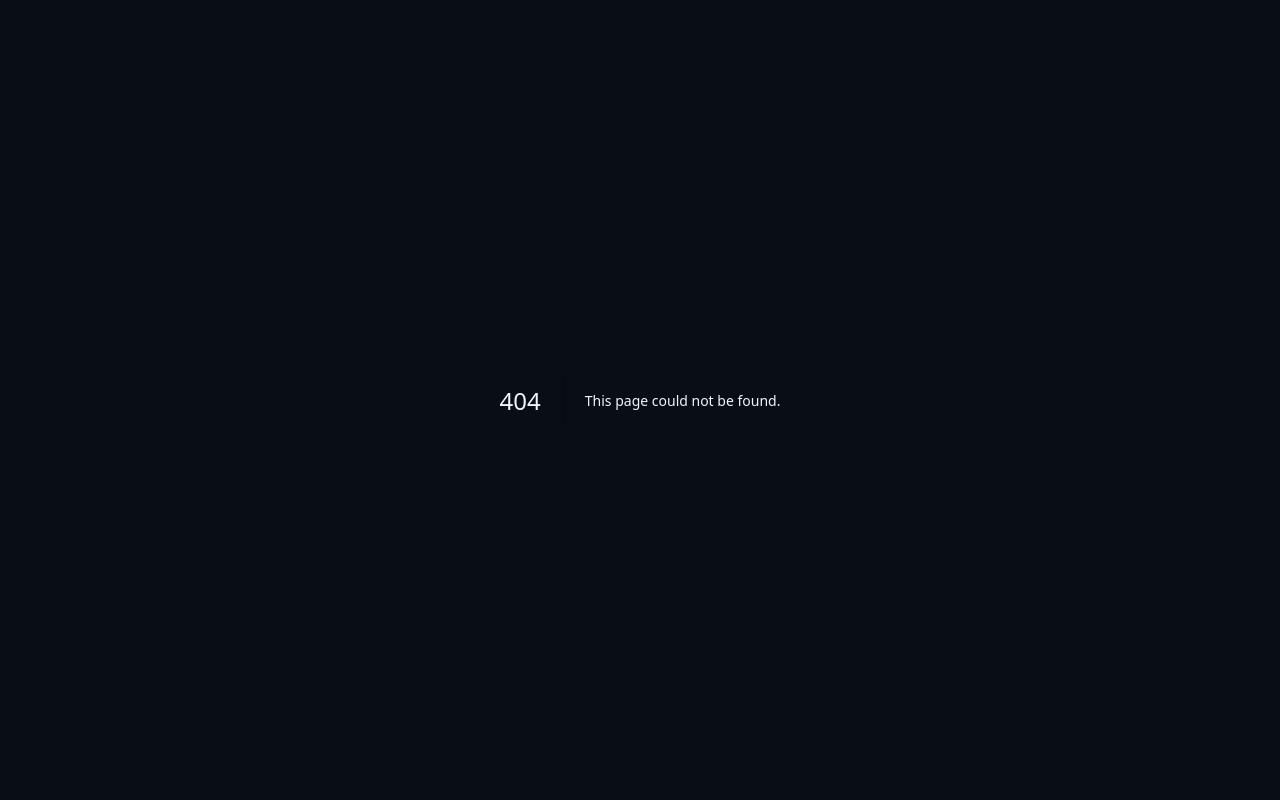
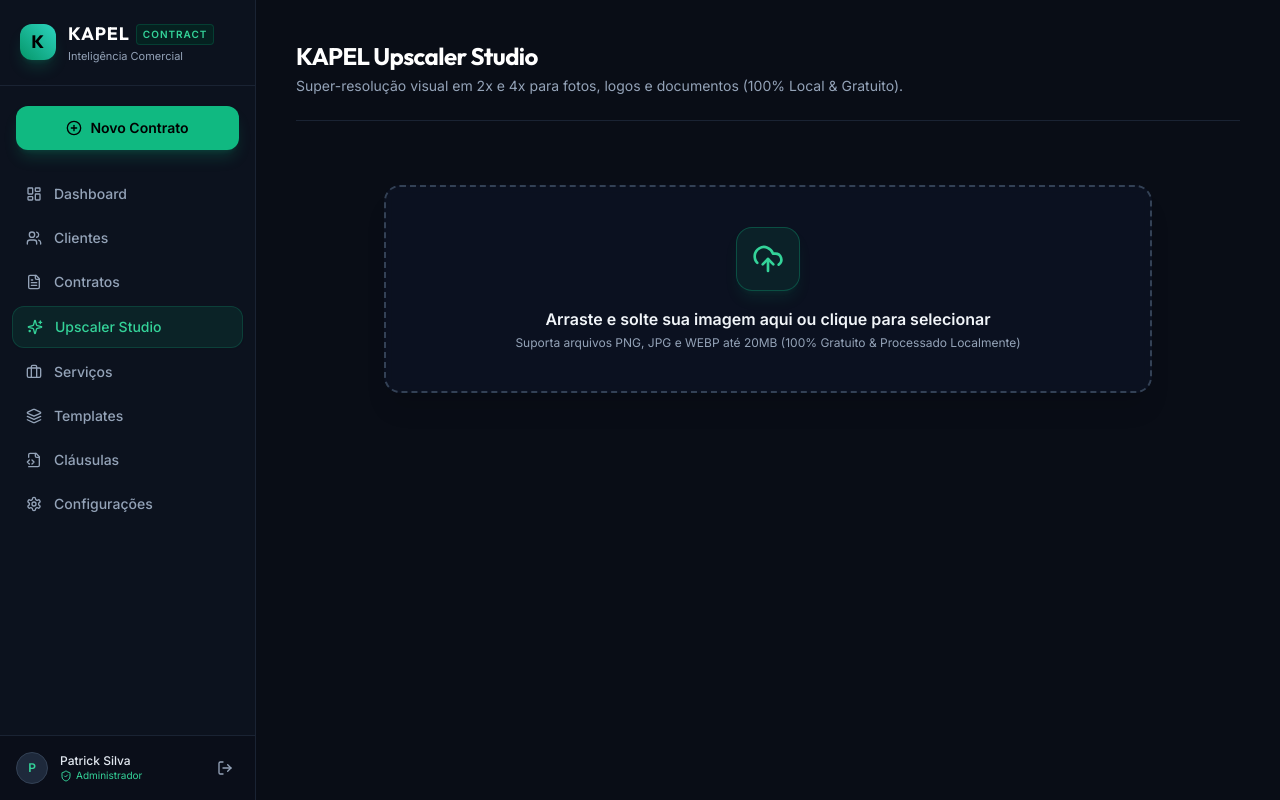
Before and after one commit to tickaolima1-star/kapel-contract, a Next.js app: page /upscaler in a window 1280 px wide. Before the commit this address had no page. Built offline with nearby package versions, Linux system fonts and the light colour scheme.

Commit message:
feat: integrar KAPEL Upscaler Studio na rota /upscaler e no menu lateral

```diff
--- /dev/null
+++ b/src/app/upscaler/page.tsx
@@ -0,0 +1,144 @@
+'use me';
+'use client';
+
+import React, { useState, useEffect } from 'react';
+import { AdminLayout } from '@/components/AdminLayout';
+import { Header } from '@/components/Header';
+import { ImageUploader } from '@/components/upscaler/ImageUploader';
+import { BeforeAfterSlider } from '@/components/upscaler/BeforeAfterSlider';
+import { UpscaleControls } from '@/components/upscaler/UpscaleControls';
+import { calculateUpscaleDimensions, applyUnsharpMasking } from '@/lib/upscaler/filters';
+import { Sparkles, RefreshCw } from 'lucide-react';
+
+export default function UpscalerPage() {
+  const [imageFile, setImageFile] = useState<File | null>(null);
+  const [originalSrc, setOriginalSrc] = useState<string | null>(null);
+  const [upscaledSrc, setUpscaledSrc] = useState<string | null>(null);
+  const [scale, setScale] = useState<2 | 4>(2);
+  const [sharpen, setSharpen] = useState<number>(0.3);
+  const [format, setFormat] = useState<'png' | 'jpeg' | 'webp'>('png');
+  const [processing, setProcessing] = useState<boolean>(false);
+  const [dimensions, setDimensions] = useState<{ orig: string; upscaled: string } | null>(null);
+
+  const handleImageSelected = (file: File) => {
+    setImageFile(file);
+    const url = URL.createObjectURL(file);
+    setOriginalSrc(url);
+  };
+
+  useEffect(() => {
+    if (!originalSrc) return;
+
+    let isMounted = true;
+    setProcessing(true);
+
+    const img = new Image();
+    img.crossOrigin = 'anonymous';
+    img.src = originalSrc;
+    img.onload = () => {
+      if (!isMounted) return;
+
+      const { newWidth, newHeight } = calculateUpscaleDimensions(img.width, img.height, scale);
+
+      const canvas = document.createElement('canvas');
+      canvas.width = newWidth;
+      canvas.height = newHeight;
+      const ctx = canvas.getContext('2d');
+
+      if (ctx) {
+        ctx.imageSmoothingEnabled = true;
+        ctx.imageSmoothingQuality = 'high';
+        ctx.drawImage(img, 0, 0, newWidth, newHeight);
+
+        if (sharpen > 0) {
+          const imageData = ctx.getImageData(0, 0, newWidth, newHeight);
+          const sharpenedData = applyUnsharpMasking(imageData, sharpen);
+          ctx.putImageData(sharpenedData, 0, 0);
+        }
+
+        const dataUrl = canvas.toDataURL(`image/${format}`, 0.95);
+        setUpscaledSrc(dataUrl);
+        setDimensions({
+          orig: `${img.width}x${img.height}px`,
+          upscaled: `${newWidth}x${newHeight}px`,
+        });
+      }
+      setProcessing(false);
+    };
+
+    return () => {
+      isMounted = false;
+    };
+  }, [originalSrc, scale, sharpen, format]);
+
+  const handleDownload = () => {
+    if (!upscaledSrc) return;
+    const a = document.createElement('a');
+    a.href = upscaledSrc;
+    a.download = `kapel-upscale-${scale}x.${format}`;
+    a.click();
+  };
+
+  return (
+    <AdminLayout>
+      <Header
+        title="KAPEL Upscaler Studio"
+        subtitle="Super-resolução visual em 2x e 4x para fotos, logos e documentos (100% Local & Gratuito)."
+        actions={
+          originalSrc && (
+            <button
+              onClick={() => {
+                setImageFile(null);
+                setOriginalSrc(null);
+                setUpscaledSrc(null);
+              }}
+              className="flex items-center gap-2 px-4 py-2 rounded-xl bg-slate-800 hover:bg-slate-700 text-slate-300 font-semibold text-xs transition-all shadow-md"
+            >
+              <RefreshCw className="w-4 h-4" />
+              <span>Nova Imagem</span>
+            </button>
+          )
+        }
+      />
+
+      {!originalSrc ? (
+        <div className="max-w-3xl mx-auto py-8">
+          <ImageUploader onImageSelected={handleImageSelected} />
+        </div>
+      ) : (
+        <div className="grid grid-cols-1 lg:grid-cols-3 gap-8">
+          <div className="lg:col-span-2 space-y-4">
+            {upscaledSrc ? (
+              <BeforeAfterSlider
+                beforeSrc={originalSrc}
+                afterSrc={upscaledSrc}
+                beforeLabel={`Original (${dimensions?.orig || ''})`}
+                afterLabel={`Super-Resolução ${scale}x (${dimensions?.upscaled || ''})`}
+              />
+            ) : (
+              <div className="h-[500px] rounded-2xl bg-slate-900 border border-slate-800 flex items-center justify-center text-slate-400">
+                <div className="flex items-center gap-3">
+                  <div className="w-6 h-6 border-2 border-emerald-500 border-t-transparent rounded-full animate-spin" />
+                  <span>Processando super-resolução...</span>
+                </div>
+              </div>
+            )}
+          </div>
+
+          <div>
+            <UpscaleControls
+              scale={scale}
+              onScaleChange={setScale}
+              sharpen={sharpen}
+              onSharpenChange={setSharpen}
+              format={format}
+              onFormatChange={setFormat}
+              onDownload={handleDownload}
+              processing={processing}
+            />
+          </div>
+        </div>
+      )}
+    </AdminLayout>
+  );
+}
--- a/src/components/Sidebar.tsx
+++ b/src/components/Sidebar.tsx
@@ -17,6 +17,7 @@
   ShieldCheck,
   Menu,
   X,
+  Sparkles,
 } from 'lucide-react';
 
 export function Sidebar() {
@@ -33,6 +34,7 @@
     { label: 'Dashboard', href: '/dashboard', icon: LayoutDashboard },
     { label: 'Clientes', href: '/clients', icon: Users },
     { label: 'Contratos', href: '/contracts', icon: FileText },
+    { label: 'Upscaler Studio', href: '/upscaler', icon: Sparkles },
     { label: 'Serviços', href: '/services', icon: Briefcase },
     { label: 'Templates', href: '/templates', icon: Layers },
     { label: 'Cláusulas', href: '/clauses', icon: FileCode2 },
```
